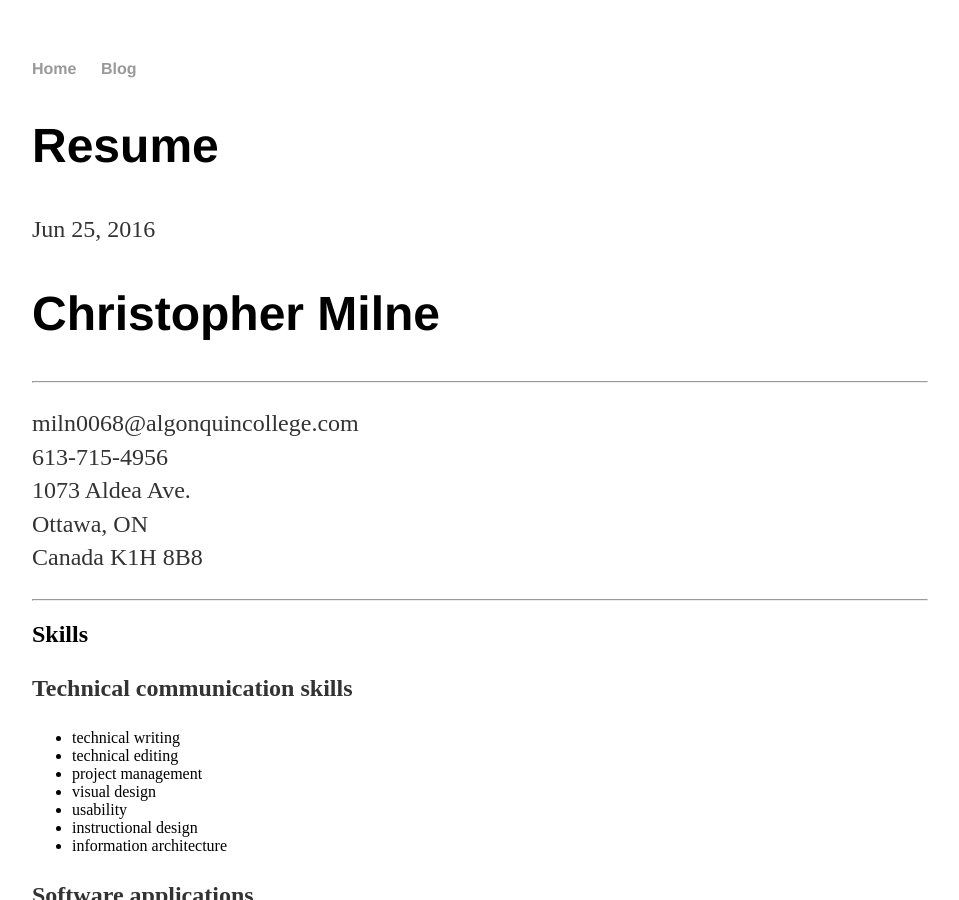
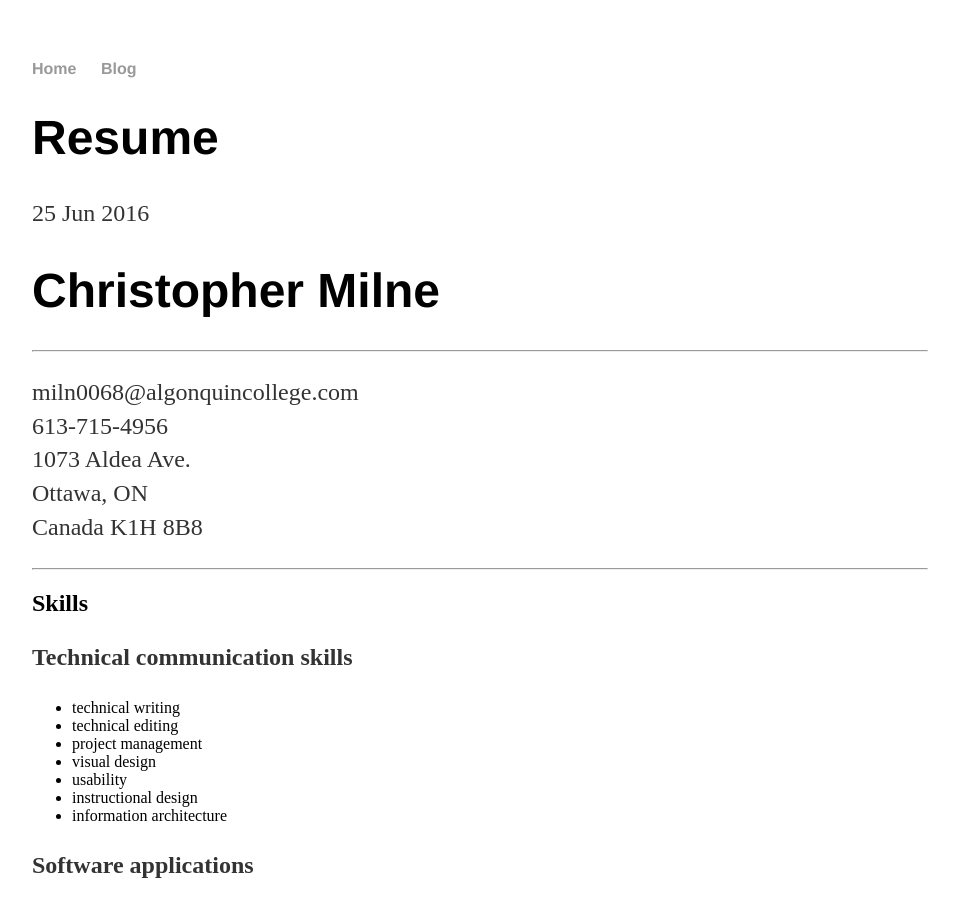
Before and after one commit to chris-milne/chris-milne.github.io, a Jekyll site: the page built from _posts/2016-06-24-Resume.markdown, in a window 1280 px wide and 900 px high. Shown: the whole window, without its empty margins (160-1119 px from the left). Built offline with Jekyll 4.4.1, drawn with Linux system fonts in a browser that asks for light colours.

Commit message:
Update post.html

```diff
--- a/_layouts/post.html
+++ b/_layouts/post.html
@@ -1,15 +1,9 @@
 ---
 layout: default
 ---
-<article class="post" itemscope itemtype="http://schema.org/BlogPosting">
+<h1>{{ page.title }}</h1>
+<p class="meta">{{ page.date | date_to_string }}</p>
 
-  <header class="post-header">
-    <h1 class="post-title" itemprop="name headline">{{ page.title }}</h1>
-    <p class="post-meta"><time datetime="{{ page.date | date_to_xmlschema }}" itemprop="datePublished">{{ page.date | date: "%b %-d, %Y" }}</time>{% if page.author %} • <span itemprop="author" itemscope itemtype="http://schema.org/Person"><span itemprop="name">{{ page.author }}</span></span>{% endif %}</p>
-  </header>
-
-  <div class="post-content" itemprop="articleBody">
-    {{ content }}
-  </div>
-
-</article>
+<div class="post">
+  {{ content }}
+</div>
```
